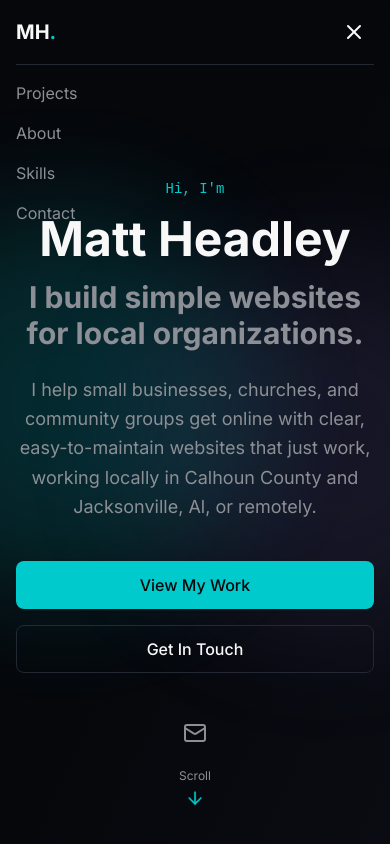
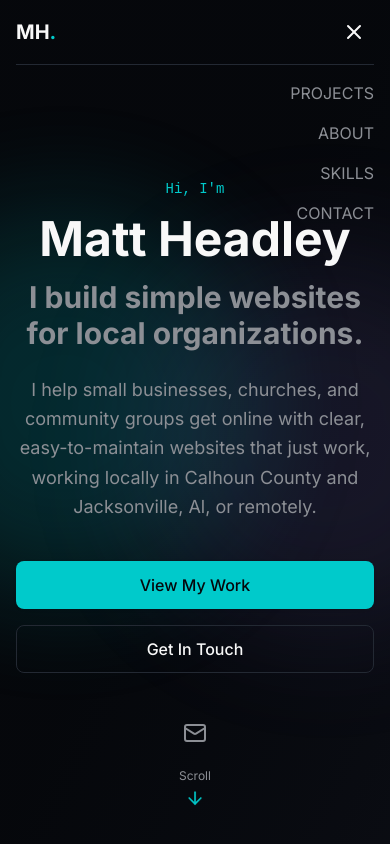
Before and after one commit to mpheadley/matt-headley-portfolio, a Next.js app: page / in a window 390 px wide. Both pictures are taken after a click on the button "Toggle menu". Shown: the top 844 px of the page. Built offline with nearby package versions, Linux system fonts and the light colour scheme.

Commit message:
Right-align and uppercase mobile nav menu

```diff
--- a/components/navigation.tsx
+++ b/components/navigation.tsx
@@ -69,13 +69,13 @@ export function Navigation() {
         {/* Mobile Menu */}
         {isMobileMenuOpen && (
           <div className="md:hidden py-4 border-t border-border">
-            <ul className="flex flex-col gap-4">
+            <ul className="flex flex-col gap-4 text-right">
               {navLinks.map((link) => (
                 <li key={link.href}>
                   <a
                     href={link.href}
                     onClick={() => setIsMobileMenuOpen(false)}
-                    className="block text-muted-foreground hover:text-foreground transition-colors"
+                    className="block uppercase text-muted-foreground hover:text-foreground transition-colors"
                   >
                     {link.label}
                   </a>
```
